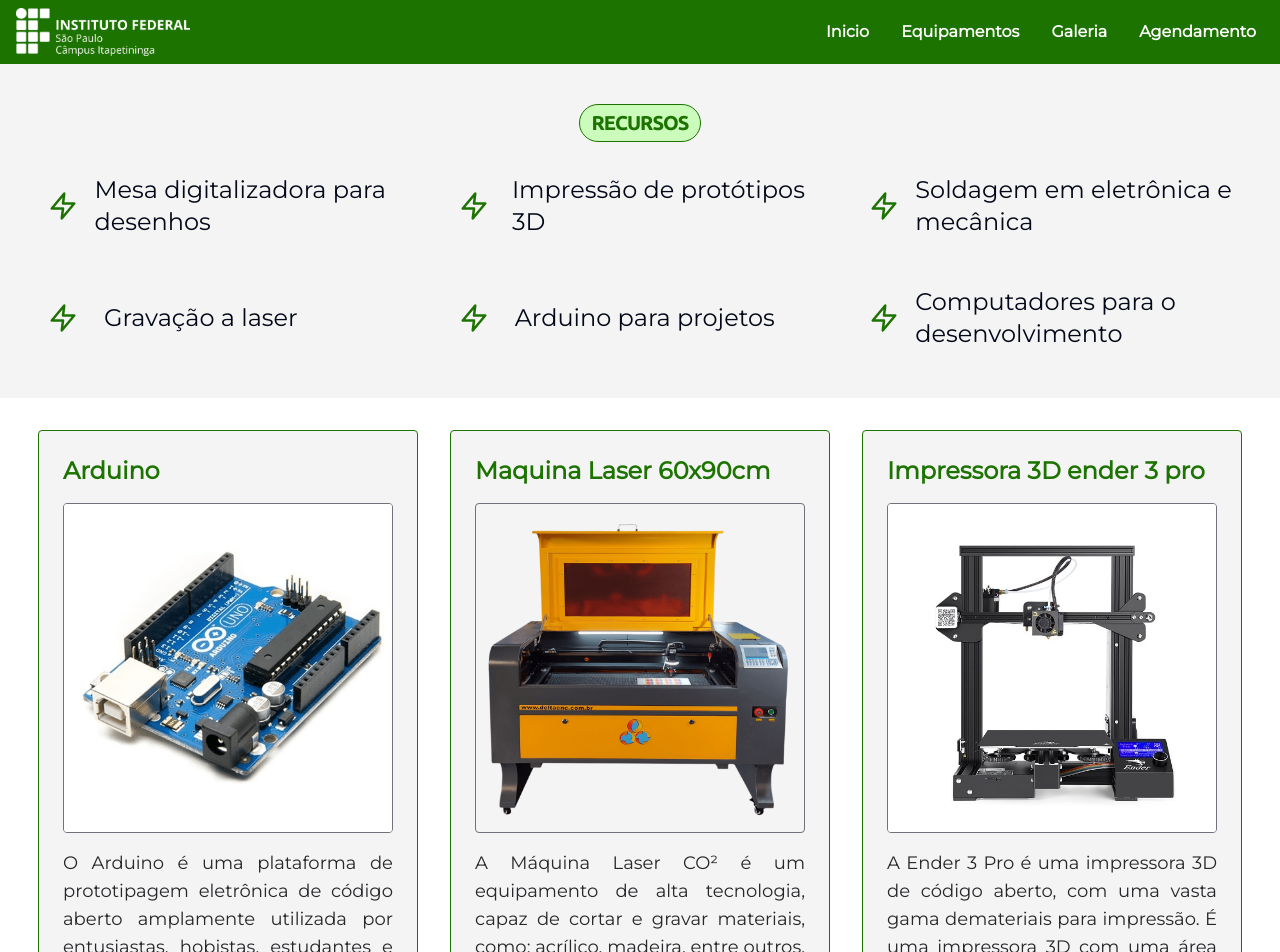
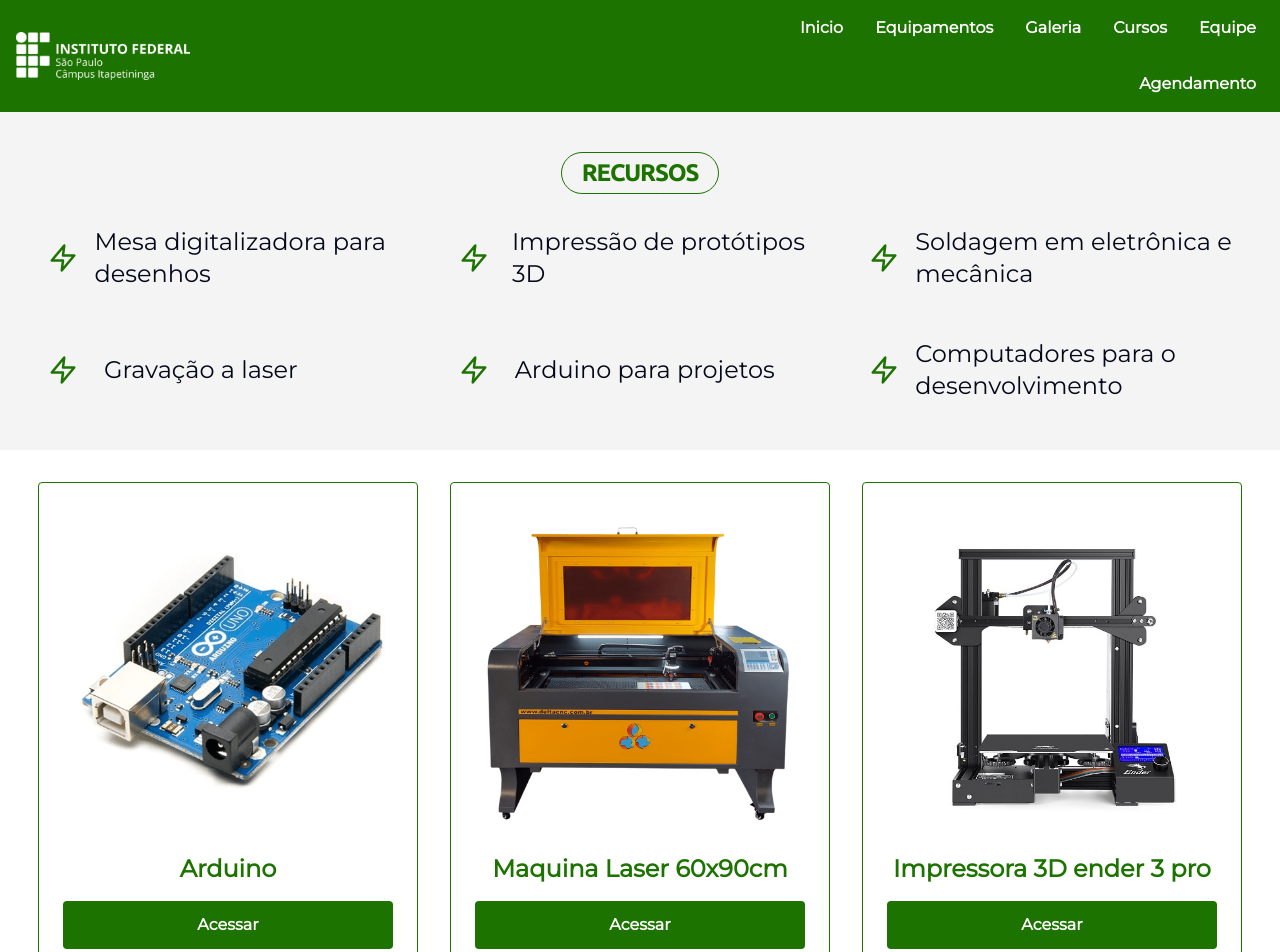
Before and after one commit to IFSP-Centro-Robotica/site-LabIFmaker, a Next.js app: page /equipamentos in a window 1280 px wide. Shown: the top 952 px of the page. Built offline with nearby package versions, Linux system fonts and the light colour scheme.

Commit message:
feat: modifing equipament card design

```diff
--- a/src/components/global/Header/index.tsx
+++ b/src/components/global/Header/index.tsx
@@ -27,6 +27,12 @@
         <Link href="/galeria" className={buttonsStyle}>
           Galeria
         </Link>
+        <Link href="/galeria" className={buttonsStyle}>
+          Cursos
+        </Link>
+        <Link href="/galeria" className={buttonsStyle}>
+          Equipe
+        </Link>
         <a
           href="https://docs.google.com/forms/d/e/1FAIpQLSdGAPut5VFQ6uNyNjfLxX-LiTJvQuL3a4ciRPAOb66dJcvBlQ/viewform?usp=sf_link"
           className={buttonsStyle}
--- a/src/components/pages/Equipamentos/equipment/index.tsx
+++ b/src/components/pages/Equipamentos/equipment/index.tsx
@@ -1,8 +1,8 @@
-import Link from "next/link";
 import { equipamentFields } from "@/mocks/equipaments/equipament";
 import Image from "next/image";
+import Link from "next/link";
 
-const equipamentStyle = "rounded border border-spacing-1 border-zinc-500";
+const equipamentStyle = "rounded";
 
 export const EquipamentEquipamentos = () => {
   return (
@@ -10,11 +10,8 @@
       {equipamentFields.map((equipament) => (
         <div
           key={equipament.slug}
-          className="max-w-[380px] bg-zinc-100 p-6 rounded border border-spacing-1 border-primary transition flex flex-col gap-4 hover:shadow-2xl"
+          className="max-w-[380px] bg-white p-6 rounded border border-spacing-1 border-primary transition flex flex-col items-center gap-4 hover:shadow-2xl"
         >
-          <h1 className="text-2xl font-montserrat font-bold text-primary">
-            {equipament.title}
-          </h1>
           <Image
             src={equipament.image.src}
             alt={equipament.image.alt}
@@ -24,12 +21,12 @@
                 : equipamentStyle
             }
           />
-          <p className="text-lg font-montserrat text-zinc-800 text-justify">
-            {equipament.description}
-          </p>
+          <h1 className="text-2xl font-montserrat font-bold text-primary">
+            {equipament.title}
+          </h1>
           <Link
             href={`/equipamentos/${equipament.slug}`}
-            className="bg-primary text-white rounded font-montserrat font-bold transition-colors hover:bg-primary-light-100 text-center p-3"
+            className="bg-primary w-full text-white rounded font-montserrat font-bold transition-colors hover:bg-primary-light-100 text-center p-3"
           >
             Acessar
           </Link>
--- a/src/components/pages/Equipamentos/resources/index.tsx
+++ b/src/components/pages/Equipamentos/resources/index.tsx
@@ -14,7 +14,7 @@
       className={`bg-zinc-100 w-full flex items-center justify-center flex-col gap-4 p-8 relative overflow-hidden`}
     >
       <div className="w-full flex items-center justify-center ">
-        <h1 className="bg-[#cbfcbb] text-primary pt-1 pb-1 pr-3 pl-3 mt-2 rounded-full text-xl font-ubuntu border border-spacing-1 border-primary tracking-tighter uppercase">
+        <h1 className="text-primary pt-1 pb-1 pr-5 pl-5 mt-2 rounded-full text-2xl font-ubuntu border border-spacing-1 border-primary tracking-tighter uppercase">
           Recursos
         </h1>
       </div>
```
